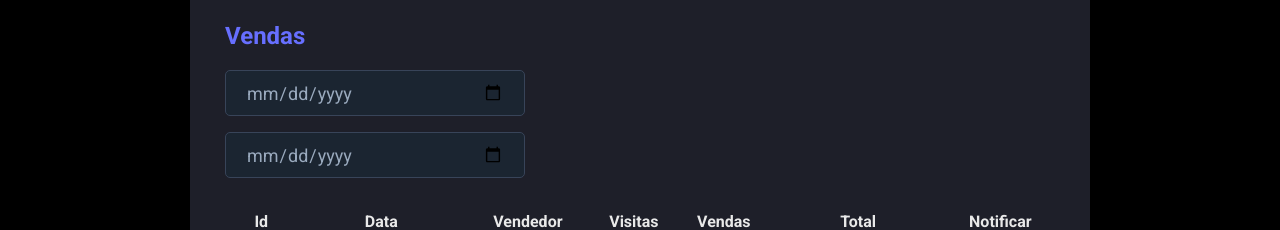
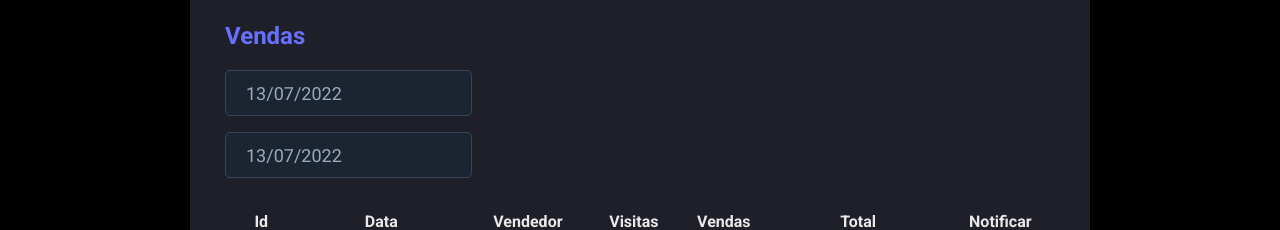
Before and after one commit to marcioludwig/dsmeta, a React (Vite) app in the folder frontend/: page / in a window 1280 px wide. Shown: the part 273-503 px from the top of the page. Built offline with nearby package versions, Linux system fonts and the light colour scheme.

Commit message:
Datepicker

```diff
--- a/frontend/package.json
+++ b/frontend/package.json
@@ -8,7 +8,9 @@
     "preview": "vite preview"
   },
   "dependencies": {
+    "@types/react-datepicker": "4.4.2",
     "react": "^18.0.0",
+    "react-datepicker": "4.8.0",
     "react-dom": "^18.0.0"
   },
   "devDependencies": {
--- a/frontend/src/components/SalesCard/index.tsx
+++ b/frontend/src/components/SalesCard/index.tsx
@@ -1,15 +1,27 @@
 import NotificationButtom from '../NotificationButton'
 import './styles.css'
+import DatePicker from "react-datepicker";
+import "react-datepicker/dist/react-datepicker.css";
 function SalesCard() {
     return (<>
         <div className="dsmeta-card">
             <h2 className="dsmeta-sales-title">Vendas</h2>
             <div>
                 <div className="dsmeta-form-control-container">
-                    <input className="dsmeta-form-control" type="date" />
+                <td className="show576"><DatePicker
+                                selected={new Date()}
+                                onChange={(date: Date) => { }}
+                                className="dsmeta-form-control"
+                                dateFormat="dd/MM/yyyy"
+                            /></td>
                 </div>
                 <div className="dsmeta-form-control-container">
-                    <input className="dsmeta-form-control" type="date" />
+                <td className="show576"><DatePicker
+                                selected={new Date()}
+                                onChange={(date: Date) => { }}
+                                className="dsmeta-form-control"
+                                dateFormat="dd/MM/yyyy"
+                            /></td>
                 </div>
             </div>
             <div>
```
Also changed, not shown: 1 other file (tests, documents, lock files or other folders).
